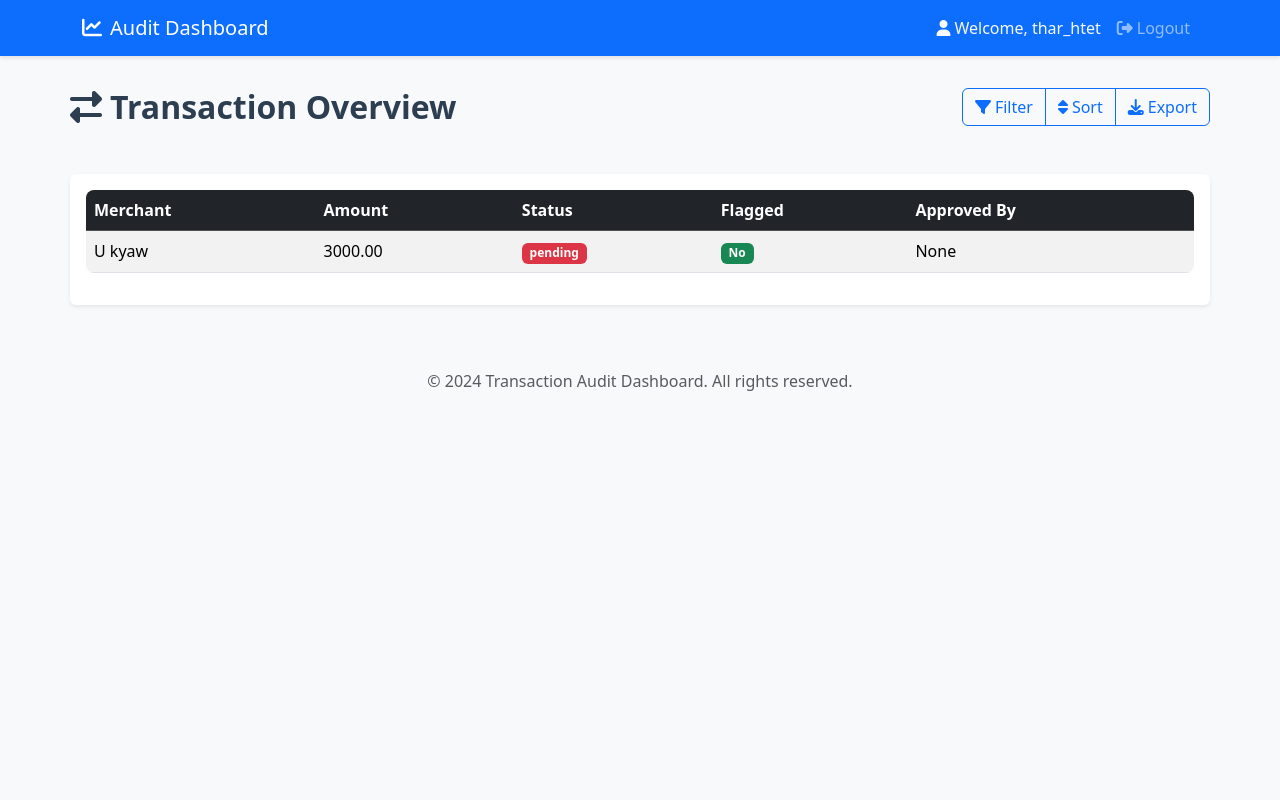
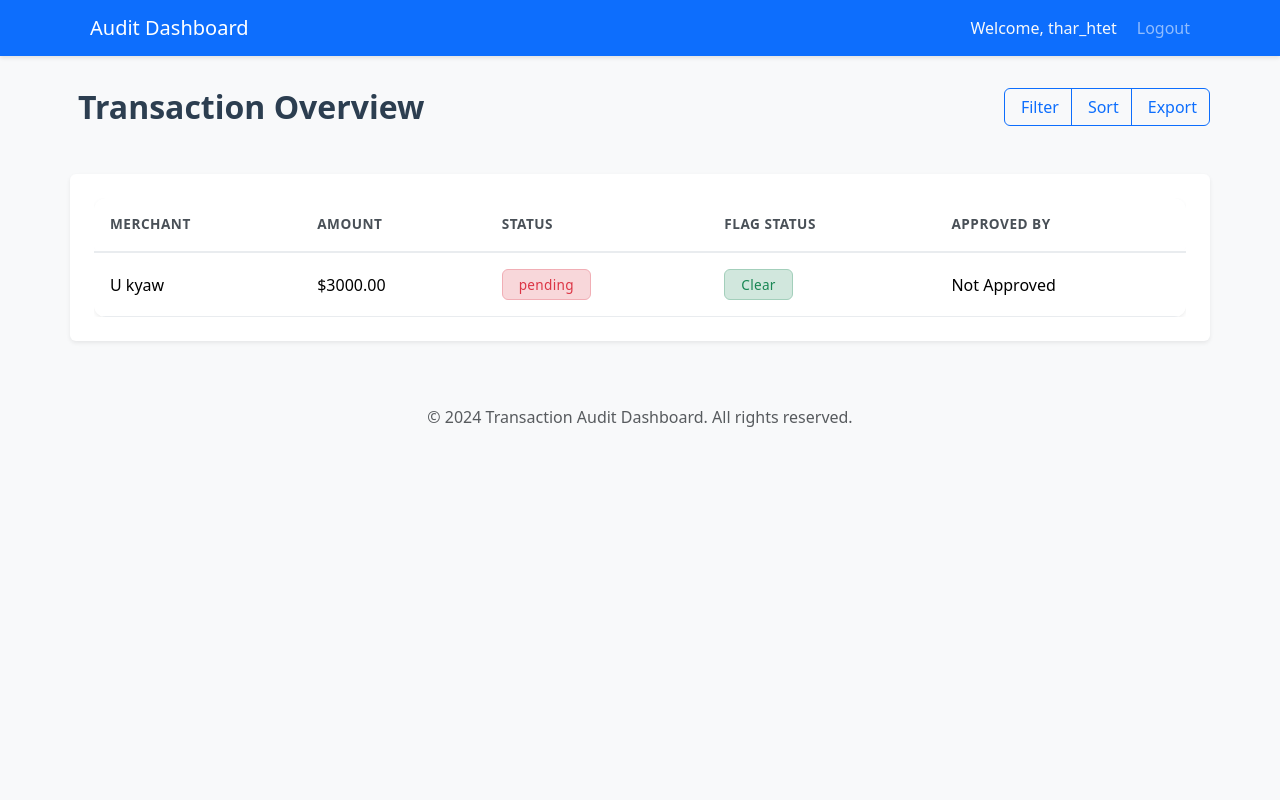
Before and after one commit to TharHtet236401/auditDashboard, a Django app: page /home/ in a window 1280 px wide. Run offline with Django 5.2, Linux system fonts and the light colour scheme; a user stored in the database is signed in; data comes from the database, SQL or seed files in the repository; some libraries are stand-ins or nearby versions.

Commit message:
Refine transaction table styling and enhance visual presentation
- Update transaction table with improved Bootstrap styling
- Add subtle badge styles for status and flag indicators
- Improve typography and spacing in table rows
- Enhance readability with consistent color scheme and font weights

```diff
--- a/auditApp/templates/base.html
+++ b/auditApp/templates/base.html
@@ -5,12 +5,12 @@
     <meta name="viewport" content="width=device-width, initial-scale=1">
     <title>Transaction Audit Dashboard</title>
     <link href="https://cdn.jsdelivr.net/npm/bootstrap@5.3.3/dist/css/bootstrap.min.css" rel="stylesheet">
-    <link rel="stylesheet" href="https://cdnjs.cloudflare.com/ajax/libs/font-awesome/6.5.1/css/all.min.css">
     <script src="https://unpkg.com/htmx.org@1.9.5"></script>
     <style>
       body {
         background-color: #f8f9fa;
         min-height: 100vh;
+        color: #2c3e50;
       }
       .main-content {
         padding: 2rem 0;
@@ -30,13 +30,45 @@
       }
       .table {
         background-color: white;
-        border-radius: 8px;
+        border-radius: 12px;
         overflow: hidden;
+        margin-bottom: 0;
+        box-shadow: 0 0.125rem 0.25rem rgba(0, 0, 0, 0.075);
+      }
+      .table thead th {
+        border-bottom: none;
+        font-weight: 600;
+        color: #495057;
+        text-transform: uppercase;
+        font-size: 0.85rem;
+        letter-spacing: 0.5px;
+      }
+      .table tbody tr:hover {
+        background-color: #f8f9fa;
+        transition: all 0.2s ease;
+      }
+      .table td, .table th {
+        border-color: #e9ecef;
+        padding: 1rem;
+      }
+      .badge {
+        font-weight: 500;
+        letter-spacing: 0.3px;
+        font-size: 0.85rem;
+      }
+      .table-group-divider {
+        border-top-color: #e9ecef;
       }
       .page-header {
         color: #2c3e50;
         margin-bottom: 1.5rem;
         font-weight: 600;
+      }
+      .card-body {
+        padding: 1.5rem;
+      }
+      .fw-medium {
+        font-weight: 500 !important;
       }
     </style>
   </head>
--- a/auditApp/templates/partials/transaction.html
+++ b/auditApp/templates/partials/transaction.html
@@ -1,33 +1,53 @@
 {% if transactions.count > 0 %}
 <div class="table-responsive">
-    <table class="table table-striped table-hover">
-        <thead class="table-dark">
-            <tr>
-                <th>Merchant</th>
-                <th>Amount</th>
-                <th>Status</th>
-                <th>Flagged</th>
-                <th>Approved By</th>
+    <table class="table table-hover align-middle">
+        <thead>
+            <tr class="bg-light">
+                <th scope="col" class="rounded-start-2 py-3">Merchant</th>
+                <th scope="col" class="py-3">Amount</th>
+                <th scope="col" class="py-3">Status</th>
+                <th scope="col" class="py-3">Flag Status</th>
+                <th scope="col" class="rounded-end-2 py-3">Approved By</th>
             </tr>
         </thead>
-        <tbody>
+        <tbody class="table-group-divider">
             {% for transaction in transactions %}
-            <tr>
-                <td>{{ transaction.merchant }}</td>
-                <td>{{ transaction.amount }}</td>
-                <td>
-                    <span class="badge {% if transaction.status == 'Approved' %}bg-success{% elif transaction.status == 'Pending' %}bg-warning{% else %}bg-danger{% endif %}">
-                        {{ transaction.status }}
-                    </span>
+            <tr class="align-middle">
+                <td class="py-3">
+                    <span class="fw-medium">{{ transaction.merchant }}</span>
                 </td>
-                <td>
-                    {% if transaction.isFlagged %}
-                    <span class="badge bg-danger">Yes</span>
+                <td class="py-3">
+                    <span class="fw-medium">${{ transaction.amount }}</span>
+                </td>
+                <td class="py-3">
+                    {% if transaction.status == 'Approved' %}
+                        <span class="badge bg-success-subtle text-success border border-success-subtle px-3 py-2">
+                            Approved
+                        </span>
+                    {% elif transaction.status == 'Pending' %}
+                        <span class="badge bg-warning-subtle text-warning border border-warning-subtle px-3 py-2">
+                            Pending
+                        </span>
                     {% else %}
-                    <span class="badge bg-success">No</span>
+                        <span class="badge bg-danger-subtle text-danger border border-danger-subtle px-3 py-2">
+                            {{ transaction.status }}
+                        </span>
                     {% endif %}
                 </td>
-                <td>{{ transaction.approved_by }}</td>
+                <td class="py-3">
+                    {% if transaction.isFlagged %}
+                        <span class="badge bg-danger-subtle text-danger border border-danger-subtle px-3 py-2">
+                            Flagged
+                        </span>
+                    {% else %}
+                        <span class="badge bg-success-subtle text-success border border-success-subtle px-3 py-2">
+                            Clear
+                        </span>
+                    {% endif %}
+                </td>
+                <td class="py-3">
+                    <span class="fw-medium">{{ transaction.approved_by|default:"Not Approved" }}</span>
+                </td>
             </tr>
             {% endfor %}
         </tbody>
```
